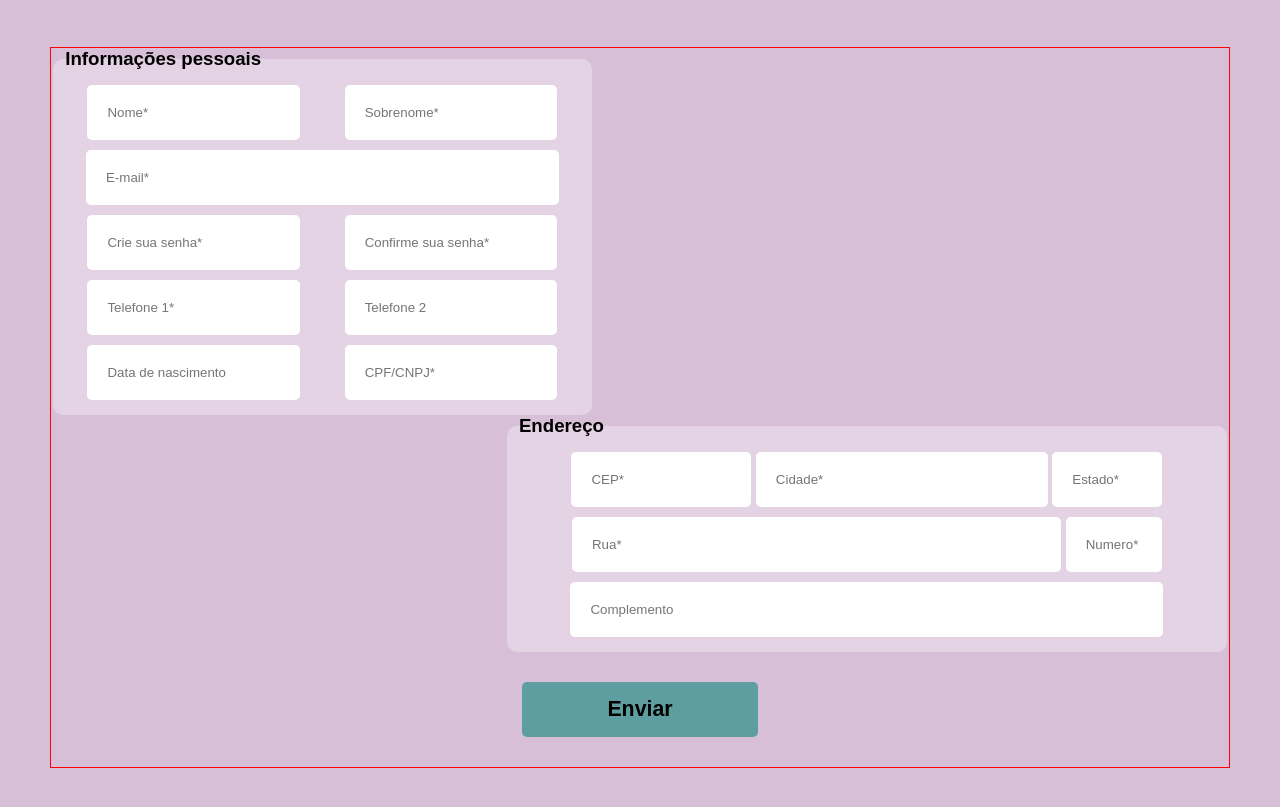
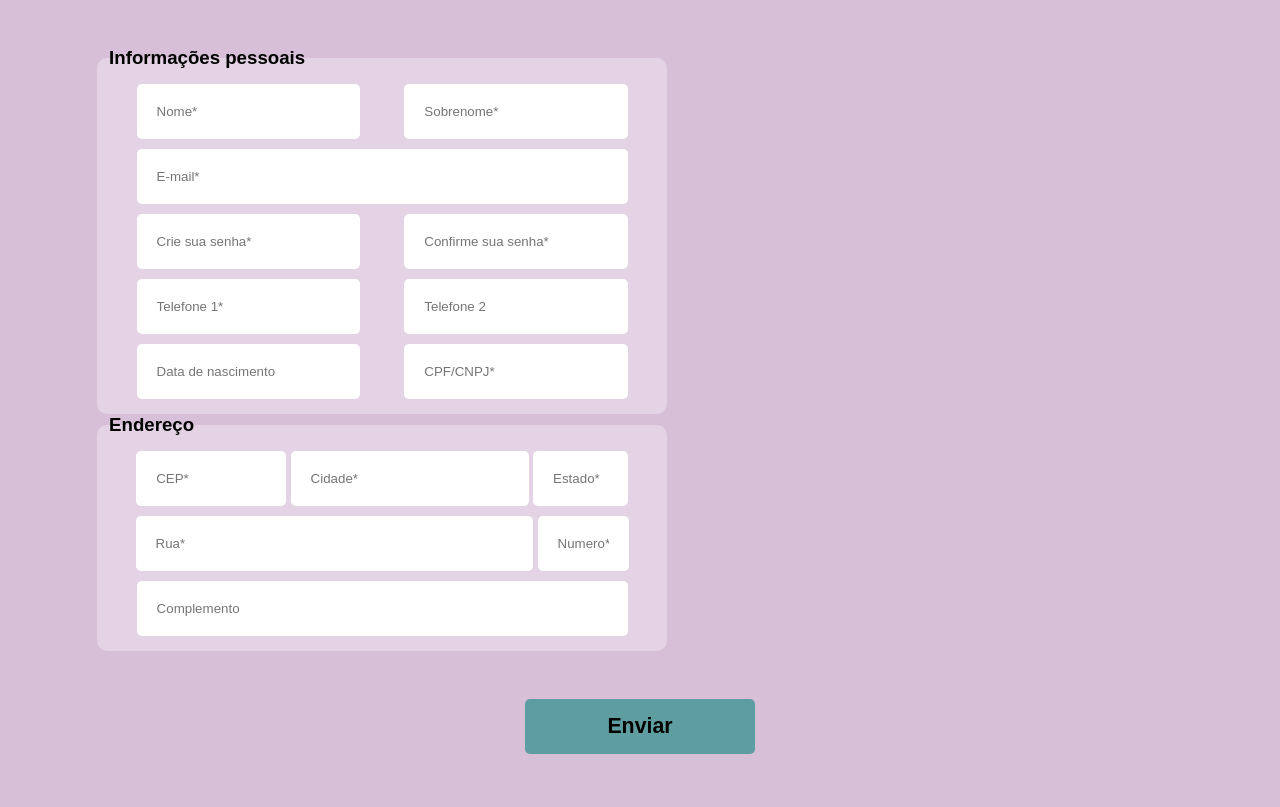
Before and after one commit to JoseCarlosCamara/plataforma_e-commerce, a plain HTML site: page signin.html in a window 1280 px wide. Shown: the part 99-906 px from the top of the page. Drawn offline with Linux system fonts and the light colour scheme.

Commit message:
atualização na pagina de cadastro

```diff
--- a/css/login.css
+++ b/css/login.css
@@ -93,10 +93,9 @@ body{
 }
 
 .formulario{
-    width: 92%;
+    width: 90%;
     margin: 50px auto;
     text-align: center;
-    border: solid red 1px;
 }
 
 .formulario fieldset{
@@ -104,6 +103,7 @@ body{
     background-color: rgba(255, 255, 255, 0.3);
     border-radius: 10px;
     padding: 10px;
+    width: 550px;
 }
 
 .formulario fieldset legend{
@@ -125,8 +125,13 @@ body{
     border-radius: 5px;
 }
 
+#cases{
+    width: 94.6%;
+    margin: auto;
+}
+
 #endereco{
-    float: right;
+    float: left;
 }
 
 #infoPessoais{
@@ -134,7 +139,7 @@ body{
 }
 
 #email{
-    width: 83.5%;
+    width: 82%;
     min-width: 33.33;
 }
 
@@ -155,17 +160,17 @@ body{
 }
 
 #rua{
-    width: 64.2%;
+    width: 65%;
     margin-right: 0;
 }
 
 #numCasa{
-    width: 8%;
+    width: 9.3%;
     margin-left: 0;
 }
 
 #complemento{
-    width: 79%;
+    width: 82%;
 }
 
 #btnCadastrar{
--- a/signin.html
+++ b/signin.html
@@ -54,6 +54,8 @@
                         <input type="text" placeholder="Complemento" id="complemento">
                     </div>
                 </fieldset>
+                <div class="clear
+                "></div>
             </div>
             <br>
             <div class="clear"></div>
```
